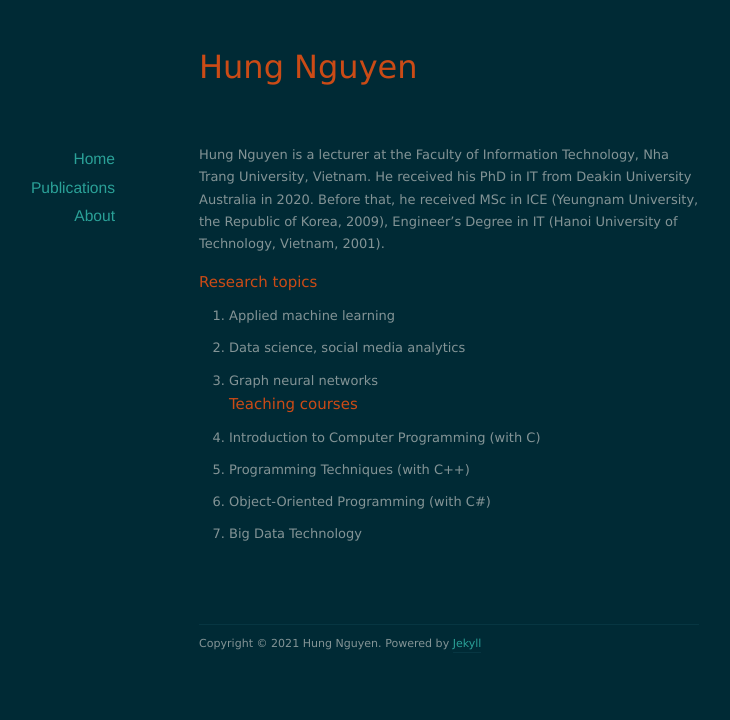
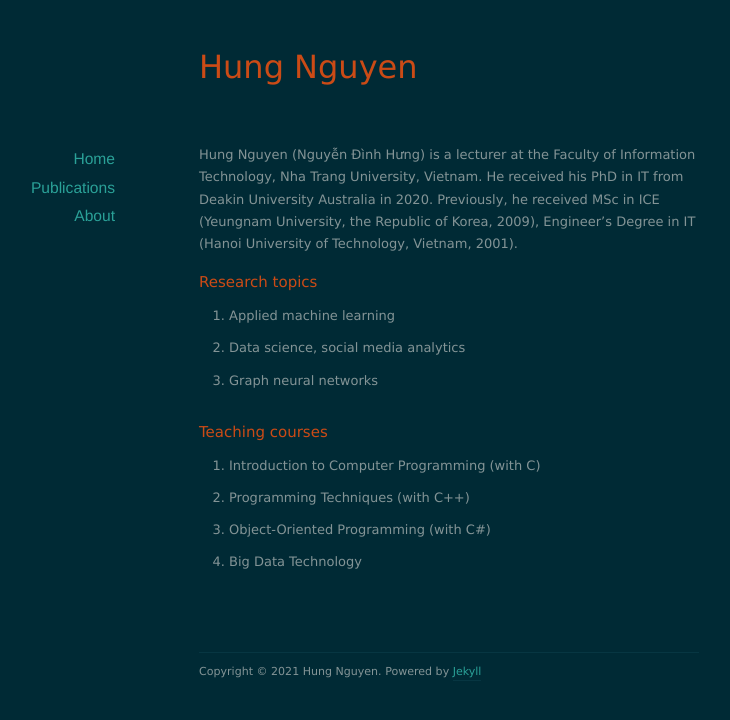
Before and after one commit to nd-hung/nd-hung.github.io, a Jekyll site: the page built from about/index.markdown, in a window 1280 px wide. Shown: the top 720 px of the page, without its empty margins (191-921 px from the left). Built offline with Jekyll 4.4.1, drawn with Linux system fonts in a browser that asks for light colours; nearby versions of some CDN libraries.

Commit message:
Update index.markdown

```diff
--- a/about/index.markdown
+++ b/about/index.markdown
@@ -3,12 +3,13 @@ layout: default
 title: About
 ---
 
-Hung Nguyen is a lecturer at the Faculty of Information Technology, Nha Trang University, Vietnam. He received his PhD in IT from Deakin University Australia in 2020. Before that, he received MSc in ICE (Yeungnam University, the Republic of Korea, 2009), Engineer's Degree in IT (Hanoi University of Technology, Vietnam, 2001).
+Hung Nguyen (Nguyễn Đình Hưng) is a lecturer at the Faculty of Information Technology, Nha Trang University, Vietnam. He received his PhD in IT from Deakin University Australia in 2020. Previously, he received MSc in ICE (Yeungnam University, the Republic of Korea, 2009), Engineer's Degree in IT (Hanoi University of Technology, Vietnam, 2001).
 
 ## Research topics
 - Applied machine learning
 - Data science, social media analytics
 - Graph neural networks
+
 ## Teaching courses
 - Introduction to Computer Programming (with C)
 - Programming Techniques (with C++)
```
